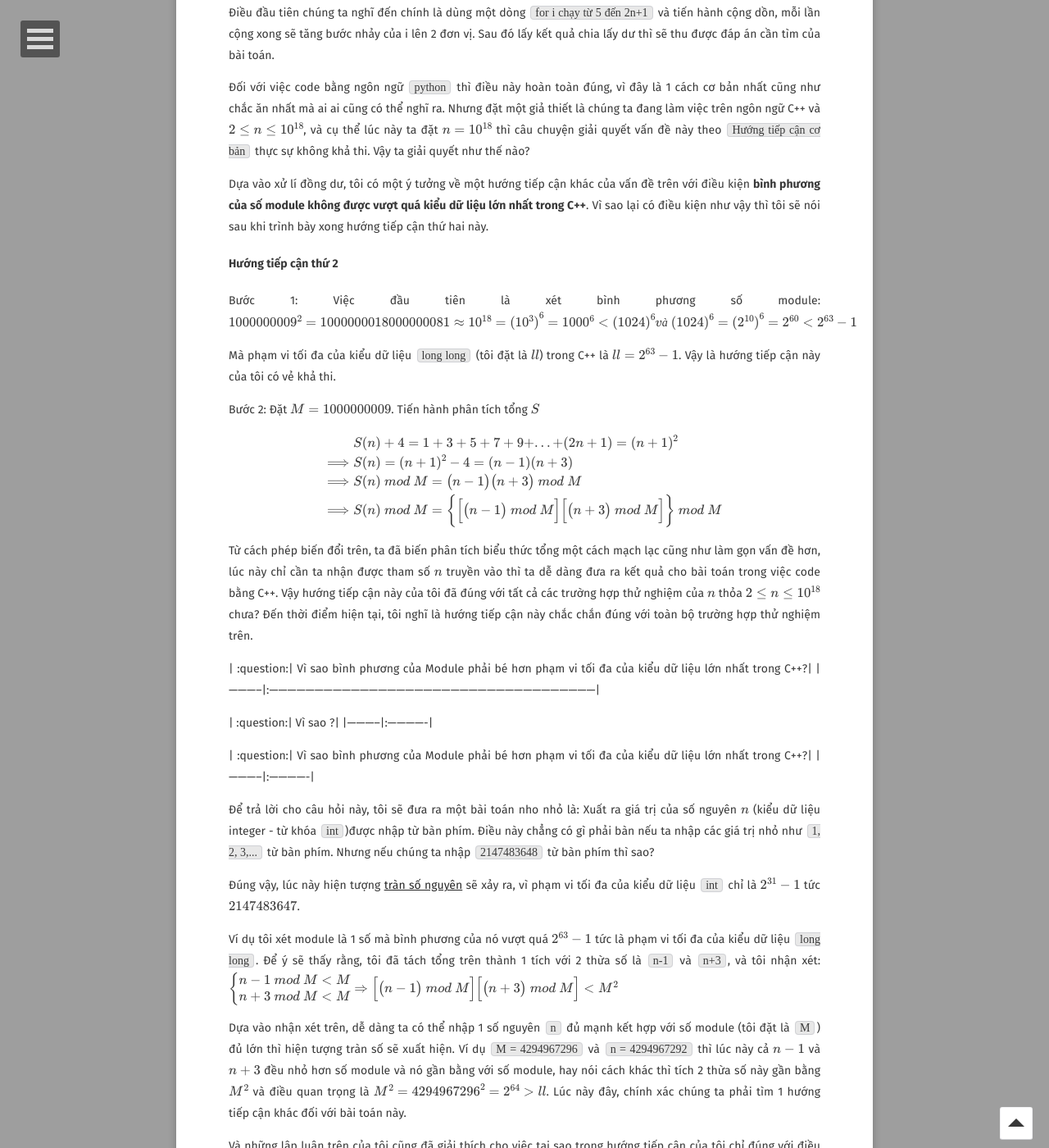
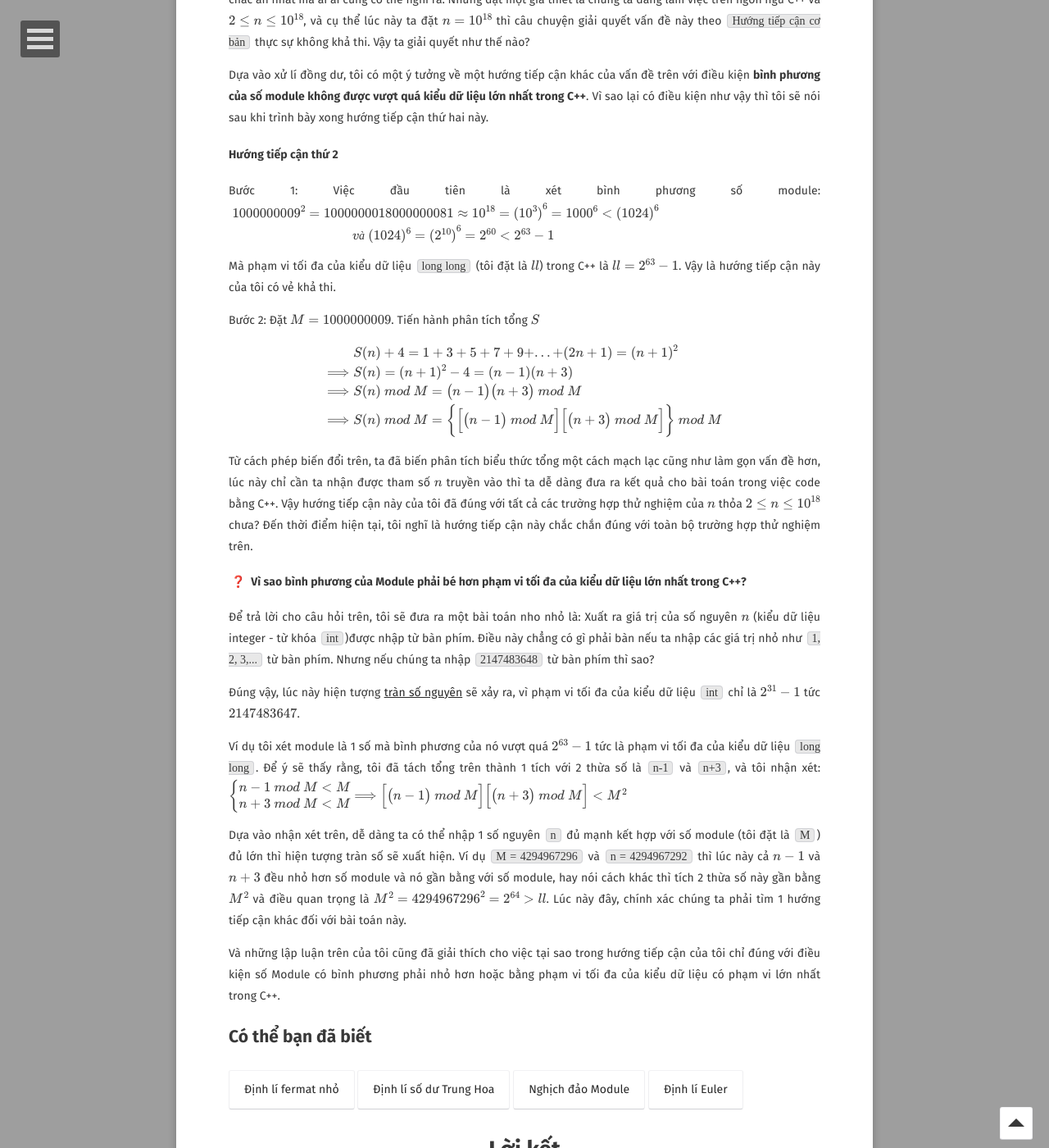
Before and after one commit to hieuhdh/deuteri, a Jekyll site: the page built from _posts/2021-10-15-[MATH]-Dong-du-thuc.md, in a window 1280 px wide and 1400 px high, scrolled down 2044 px. Shown: the whole window at 82% size. Built offline with Jekyll 4.4.1, drawn with Linux system fonts in a browser that asks for light colours; some web fonts are replaced; formulas are drawn with MathJax 3; comment, search, counter and statistics services are not loaded; some of the changed text lies outside the part shown.

Commit message:
fix something

```diff
--- a/_posts/2021-10-15-[MATH]-Dong-du-thuc.md
+++ b/_posts/2021-10-15-[MATH]-Dong-du-thuc.md
@@ -30,12 +30,11 @@
     \bullet &\ \ 1 \ mod \ 9 = 1 \ hay \ 1 \  mod \ 9 = -8
 \end{align*}$$
 
-Định nghĩa một cách chuẩn mực, xét phép chia Euclide a cho b:
-
-$$ \begin{align*}
-    \bullet &\ \ q \in \mathbb{Z} \\
-    \bullet &\ \ a = bq + r  \\
-    \bullet &\ \ | r | < | b |
+Định nghĩa một cách chuẩn mực, xét phép chia Euclide a cho b: $$ \begin{align*}
+    \begin{cases}   q \in \mathbb{Z} \\
+                    a = bq + r \\
+                    | r | < | b |
+    \end{cases}
 \end{align*}$$
 
 Thì ta có $$ a \ mod \ b = r $$
@@ -43,7 +42,6 @@
 ### Đồng dư thức
 
 Xét số nguyên $$ n > 1 $$ và 2 số nguyên $$ a, b $$. Ta kí hiệu $$ a \equiv b \ ( mod \ n ) $$ khi $$ a $$ và $$ b $$ có cùng số dư khi chia cho $$ n $$, đọc là $$ a $$ đồng dư với $$ b $$ theo module $$ n $$. Ví dụ:
-
 $$ \begin{align*}
     \bullet &\ \ 12\equiv5 \ (mod \ 8) \\
     \bullet &\ \ 17\equiv1 \ (mod \ 16)  \\
@@ -55,7 +53,6 @@
 <h2 id="mot-so-tinh-chat-va-cac-phep-toan-dong-du-tren-vanh-module">Một số tính chất và các phép toán đồng dư trên vành Module</h2>
 
 Trong lí thuyết vành, ta có:
-
 $$ \begin{align*}
     \bullet & \ \ \overline{a_n} + \overline{b_n} = \overline{a+b}_n \\
     \bullet &\ \ \overline{a_n} - \overline{b_n} = \overline{a-b}_n  \\
@@ -114,7 +111,10 @@
 #### Hướng tiếp cận thứ 2
 
 Bước 1: Việc đầu tiên là xét bình phương số module:
-$$ 1000000009^2=1000000018000000081 \approx 10^{18} = {(10^3)}^6 = 1000^6 < {(1024)}^6 \\ và \ {(1024)}^6 = {(2^{10})}^6 = 2^{60}< 2^{63}-1 $$
+$$ \begin{align*}
+    1000000009^2=100000&0018000000081 \approx 10^{18} = {(10^3)}^6 = 1000^6 < {(1024)}^6  \\
+    và& \ {(1024)}^6 = {(2^{10})}^6 = 2^{60}< 2^{63}-1
+\end{align*}$$
 
 Mà phạm vi tối đa của kiểu dữ liệu `long long` (tôi đặt là $$ll$$) trong C++ là $$ll=2^{63}-1$$. Vậy là hướng tiếp cận này của tôi có vẻ khả thi.
 
@@ -129,20 +129,22 @@
 
 Từ cách phép biến đổi trên, ta đã biến phân tích biểu thức tổng một cách mạch lạc cũng như làm gọn vấn đề hơn, lúc này chỉ cần ta nhận được tham số $$n$$ truyền vào thì ta dễ dàng đưa ra kết quả cho bài toán trong việc code bằng C++. Vậy hướng tiếp cận này của tôi đã đúng với tất cả các trường hợp thử nghiệm của $$n$$ thỏa $$2 \le n \le 10^{18}$$ chưa? Đến thời điểm hiện tại, tôi nghĩ là hướng tiếp cận này chắc chắn đúng với toàn bộ trường hợp thử nghiệm trên.
 
-| :question:| Vì sao bình phương của Module phải bé hơn phạm vi tối đa của kiểu dữ liệu lớn nhất trong C++?|
-|-----------|:------------------------------------------------------------------------------------------------------------|
+<table>
+  <thead>
+    <tr>
+      <td align="left">
+        ❓
+      </td>
+<td style = "font-weight: bold">Vì sao bình phương của Module phải bé hơn phạm vi tối đa của kiểu dữ liệu lớn nhất trong C++?</td>
+    </tr>
+  </thead>
+</table>
 
-| :question:| Vì sao ?|
-|-----------|:-------------|
-
-| :question:| Vì sao bình phương của Module phải bé hơn phạm vi tối đa của kiểu dữ liệu lớn nhất trong C++?|
-|-----------|:-------------|
-
-Để trả lời cho câu hỏi này, tôi sẽ đưa ra một bài toán nho nhỏ là: Xuất ra giá trị của số nguyên $$n$$ (kiểu dữ liệu integer - từ khóa `int`)được nhập từ bàn phím. Điều này chẳng có gì phải bàn nếu ta nhập các giá trị nhỏ như `1, 2, 3,...` từ bàn phím. Nhưng nếu chúng ta nhập `2147483648` từ bàn phím thì sao?
+Để trả lời cho câu hỏi trên, tôi sẽ đưa ra một bài toán nho nhỏ là: Xuất ra giá trị của số nguyên $$n$$ (kiểu dữ liệu integer - từ khóa `int`)được nhập từ bàn phím. Điều này chẳng có gì phải bàn nếu ta nhập các giá trị nhỏ như `1, 2, 3,...` từ bàn phím. Nhưng nếu chúng ta nhập `2147483648` từ bàn phím thì sao?
 
 Đúng vậy, lúc này hiện tượng <a href="https://vi.wikipedia.org/wiki/Tr%C3%A0n_s%E1%BB%91_nguy%C3%AAn" title="">tràn số nguyên</a> sẽ xảy ra, vì phạm vi tối đa của kiểu dữ liệu `int` chỉ là $$2^{31}-1$$ tức $$2147483647$$.
 
-Ví dụ tôi xét module là 1 số mà bình phương của nó vượt quá $$2^{63} -1$$ tức là phạm vi tối đa của kiểu dữ liệu `long long`. Để ý sẽ thấy rằng, tôi đã tách tổng trên thành 1 tích với 2 thừa số là `n-1` và `n+3`, và tôi nhận xét: $$ \begin{cases}   n-1 \ mod  \ M < M \\   n + 3 \ mod \ M < M  \end{cases}   \Rightarrow \Big[\big(n-1\big) \ mod \ M \Big] \Big[\big(n+3\big) \ mod \ M \Big] < M^2 $$
+Ví dụ tôi xét module là 1 số mà bình phương của nó vượt quá $$2^{63} -1$$ tức là phạm vi tối đa của kiểu dữ liệu `long long`. Để ý sẽ thấy rằng, tôi đã tách tổng trên thành 1 tích với 2 thừa số là `n-1` và `n+3`, và tôi nhận xét: $$ \begin{cases}   n-1 \ mod  \ M < M \\   n + 3 \ mod \ M < M  \end{cases}   \Longrightarrow \Big[\big(n-1\big) \ mod \ M \Big] \Big[\big(n+3\big) \ mod \ M \Big] < M^2 $$
 
 Dựa vào nhận xét trên, dễ dàng ta có thể nhập 1 số nguyên `n` đủ mạnh kết hợp với số module (tôi đặt là `M`) đủ lớn thì hiện tượng tràn số sẽ xuất hiện. Ví dụ `M = 4294967296` và `n = 4294967292` thì lúc này cả $$n-1$$ và $$n+3$$ đều nhỏ hơn số module và nó gần bằng với số module, hay nói cách khác thì tích 2 thừa số này gần bằng $$M^2$$ và điều quan trọng là $$M^2 = 4294967296^2 = 2^{64} > ll$$. Lúc này đây, chính xác chúng ta phải tìm 1 hướng tiếp cận khác đối với bài toán này.
 
```
Also changed, not shown: other parts of _posts/2021-10-15-[MATH]-Dong-du-thuc.md (+1 -1 lines).
